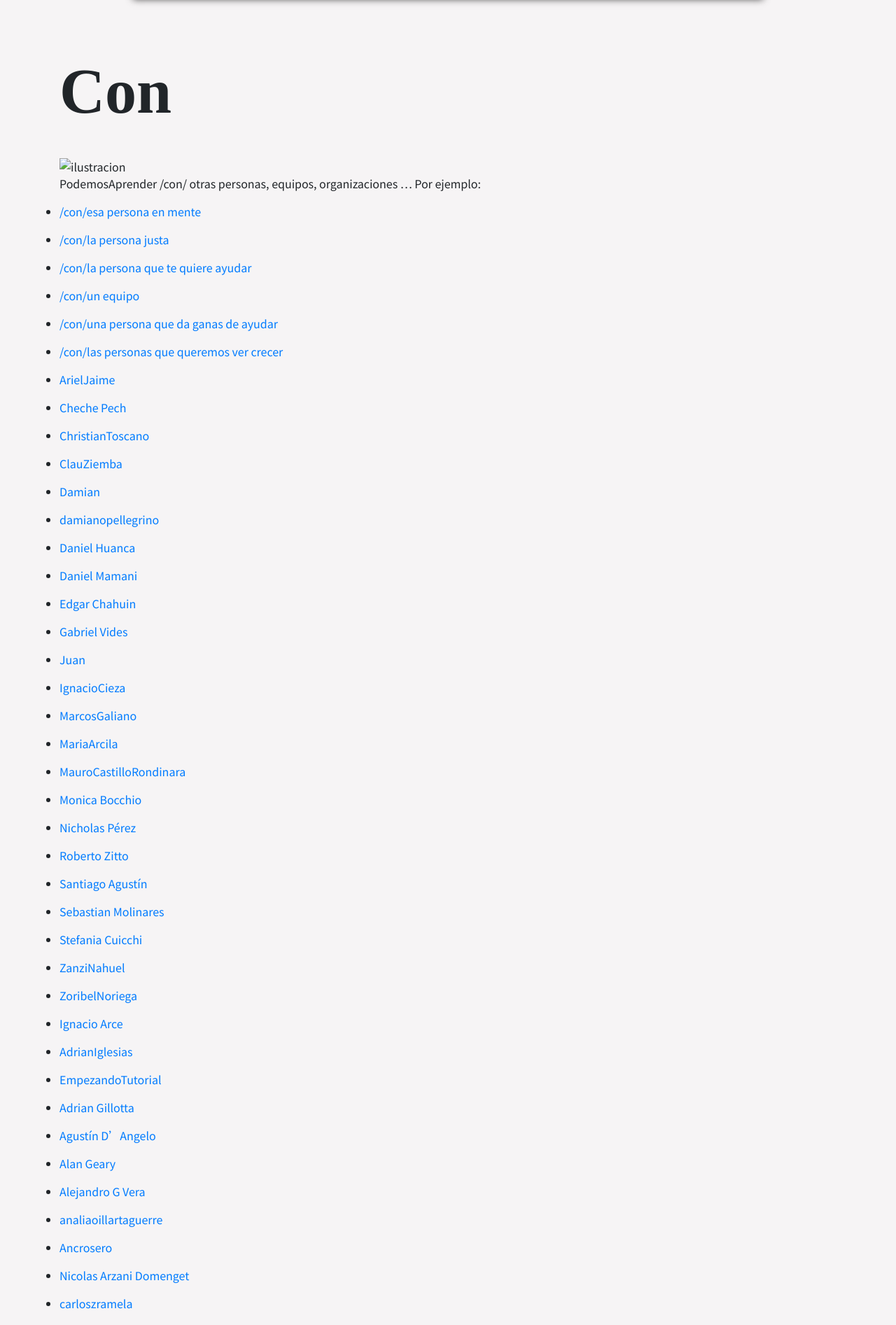
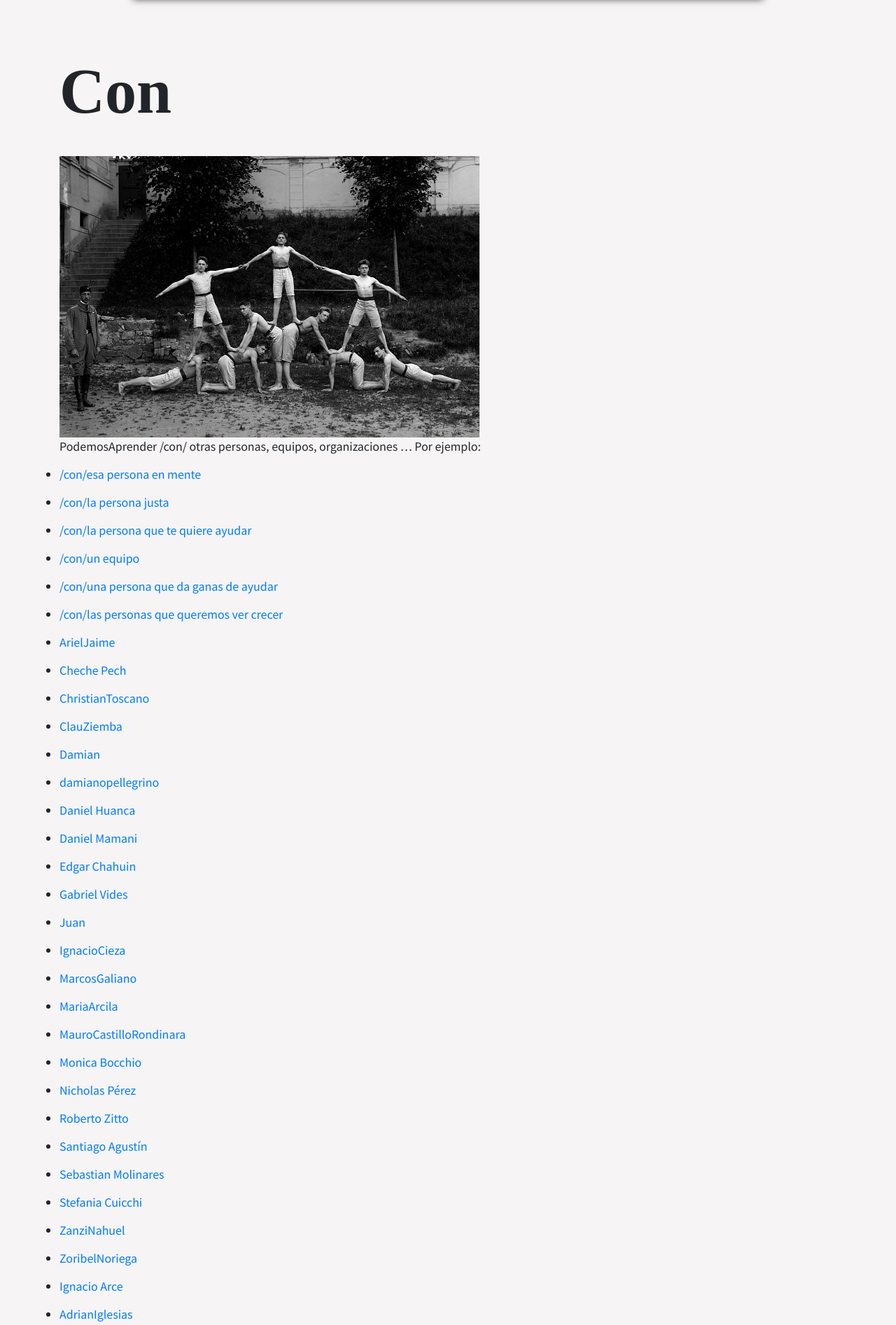
Before and after one commit to podemosaprender/podemosaprender.github.io, a Jekyll site: the page built from _contenidos/00marco/kw-con.md, in a window 1280 px wide. Shown: the part 3131-5024 px from the top of the page at 70% size. Built offline with Jekyll 4.4.1, drawn with Linux system fonts in a browser that asks for light colours; nearby versions of some CDN libraries; some web fonts are replaced; comment, search, counter and statistics services are not loaded.

Commit message:
FIX: link a la imagen, para que funcione en cualquier sitio

```diff
--- a/_layouts/page.html
+++ b/_layouts/page.html
@@ -9,7 +9,7 @@ layout: base
   <div class="row">
     <div class="col-lg-8 col-lg-offset-2 col-md-10 col-md-offset-1">
 		{% if page.img %}
-			<img src="/podemosaprenderprueba{{page.img}}" alt="ilustracion" class="ilustracion_impar">
+			<img src="{{ site.url }}{{ page.img }}" alt="ilustracion" class="ilustracion_impar">
 		{% endif %}
 
 		{% assign kws = 'para a con pero porque si-logramos si-cada-dia usando' | split: ' ' %}
```
